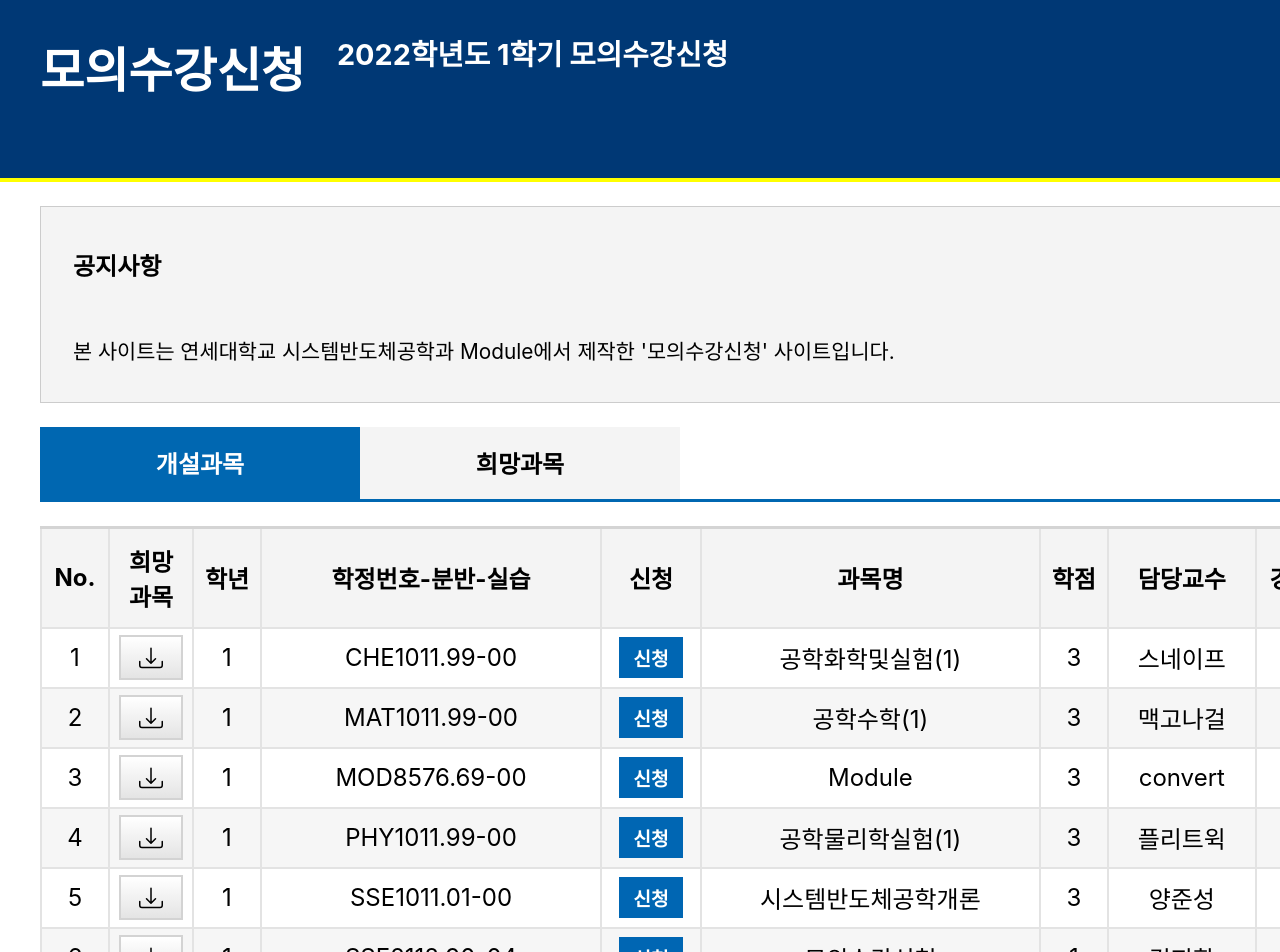
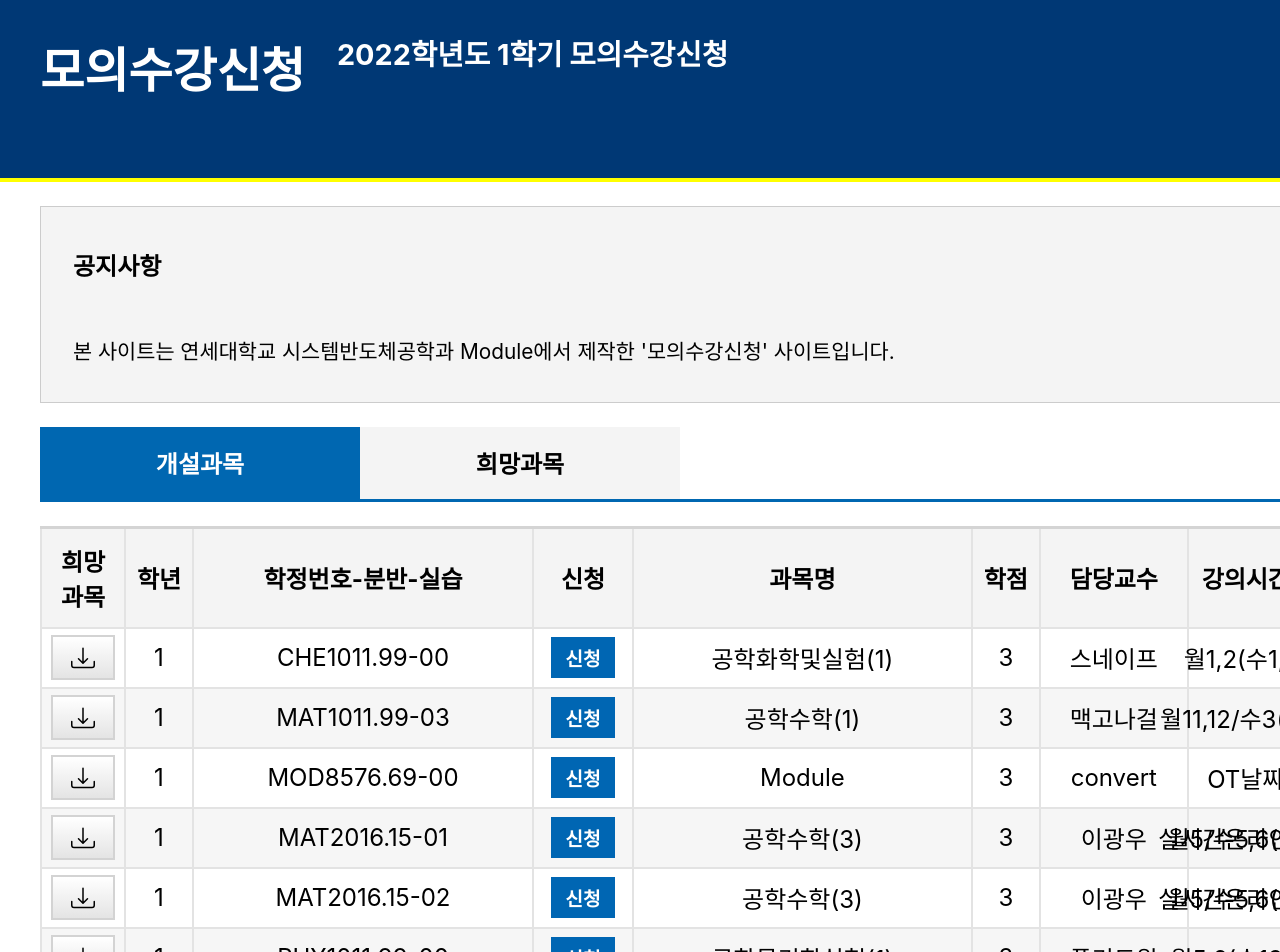
Before and after one commit to Jiwhan-Kim/Module_Imit, a React (Create React App) app: page /main in a window 1280 px wide. Shown: the top 952 px of the page. Built offline with nearby package versions, Linux system fonts and the light colour scheme; the HTML template or start-up script is replaced by a standard one.

Commit message:
220120 editedScrolling CSS

```diff
--- a/src/components/atoms/ModalSelect/index.jsx
+++ b/src/components/atoms/ModalSelect/index.jsx
@@ -3,7 +3,7 @@ import { Link } from "react-router-dom";
 import styled from "styled-components";
 
 function ModalSelect(props) {
-  const { open, close, lecName } = props;
+  const { open, close, lecName, isChecked } = props;
   return (
     <div>
       {open ? (
@@ -48,6 +48,7 @@ function ModalSelect(props) {
                 onClick={close}
               ></div>
             </Header>
+            {isChecked ? (
               <Body>
                 <P0 style={{ marginTop: "2rem" }}>
                   선택한 과목이 선택되었습니다.
@@ -64,6 +65,22 @@ function ModalSelect(props) {
                   <ProceedBtn onClick={close}>확인</ProceedBtn>
                 </Link>
               </Body>
+            ) : (
+              <Body>
+                <P0 style={{ marginTop: "2rem" }}>이미 선택된 과목입니다.</P0>
+                <div style={{ height: "1.5rem" }} />
+                <Link
+                  to="/main"
+                  style={{
+                    textDecoration: "none",
+                    color: "black",
+                    marginTop: "3.7rem",
+                  }}
+                >
+                  <ProceedBtn onClick={close}>확인</ProceedBtn>
+                </Link>
+              </Body>
+            )}
           </Alert>
         </Background>
       ) : null}
--- a/src/components/atoms/TrHeadForOL/index.jsx
+++ b/src/components/atoms/TrHeadForOL/index.jsx
@@ -4,7 +4,6 @@ import styled from "styled-components";
 function TrHeadForOL() {
   return (
     <TrHead>
-      <TdHead style={{ width: "4rem" }}>No.</TdHead>
       <TdHead style={{ width: "5rem" }}>
         희망
         <br />
@@ -86,7 +85,6 @@ const TdHead = styled.th`
   border-bottom: 0.15rem solid #e3e3e3;
   height: 6rem;
   white-space: pre-line;
-  border-collapse: collapse;
 
   display: flex;
   align-items: center;
--- a/src/components/molecules/OpenedLect/index.jsx
+++ b/src/components/molecules/OpenedLect/index.jsx
@@ -11,9 +11,16 @@ function OpenedLect({ lecture, selectLect, enrollLect, StartTime }) {
   const [modal0Open, setModal0Open] = useState(false);
   const [modal1Open, setModal1Open] = useState(false);
   const [lecName, setLecName] = useState("");
-  const openModal0 = (name) => {
+  const [isChecked, setIsChecked] = useState(0);
+  const openModal0 = (name, check, no) => {
     setModal0Open(true);
     setLecName(name);
+    if (check === 0) {
+      setIsChecked(1);
+    } else {
+      setIsChecked(0);
+    }
+    selectLect(no - 1, 1);
   };
   const openModal1 = () => {
     setModal1Open(true);
@@ -24,7 +31,7 @@ function OpenedLect({ lecture, selectLect, enrollLect, StartTime }) {
   const closeModal1 = () => {
     setModal1Open(false);
   };
-  function ListBox({ no, num, name, point, prof, time, place, remain }) {
+  function ListBox({ no, num, name, point, prof, time, place, remain, check }) {
     let color = "#ffffff";
     if (no % 2 === 1) {
       color = "#ffffff";
@@ -33,12 +40,10 @@ function OpenedLect({ lecture, selectLect, enrollLect, StartTime }) {
     }
     return (
       <Tr style={{ backgroundColor: color }}>
-        <Td style={{ width: "4rem" }}>{no}</Td>
         <Td style={{ width: "5rem" }}>
           <SelectBtn
             onClick={() => {
-              selectLect(no - 1, 1);
-              openModal0(name);
+              openModal0(name, check, no);
             }}
           />
         </Td>
@@ -81,11 +86,17 @@ function OpenedLect({ lecture, selectLect, enrollLect, StartTime }) {
       time={array[5]}
       place={array[6]}
       remain={array[7]}
+      check={array[8]}
     />
   ));
   return (
     <OutLineBox>
-      <ModalSelect open={modal0Open} close={closeModal0} lecName={lecName} />
+      <ModalSelect
+        open={modal0Open}
+        close={closeModal0}
+        lecName={lecName}
+        isChecked={isChecked}
+      />
       <ModalTime open={modal1Open} close={closeModal1} StartTime={StartTime} />
       <table
         style={{
@@ -94,10 +105,14 @@ function OpenedLect({ lecture, selectLect, enrollLect, StartTime }) {
           borderCollapse: "collapse",
         }}
       >
-        <thead>
+        <thead style={{ overflow: "auto", display: "inline-table" }}>
           <TrHeadForOL />
         </thead>
-        <tbody style={{ maxHeight: "20rem" }}>{ListItems}</tbody>
+        <tbody
+          style={{ display: "block", overflowY: "scroll", height: "30rem" }}
+        >
+          {ListItems}
+        </tbody>
       </table>
     </OutLineBox>
   );
@@ -117,6 +132,8 @@ const Td = styled.td`
   height: 3.5rem;
   border-left: 0.15rem solid #e3e3e3;
   border-bottom: 0.15rem solid #e3e3e3;
+  white-space: nowrap;
+  text-overflow: clip;
 
   text-align: center;
   display: flex;
--- a/src/components/molecules/SelectedLect/index.jsx
+++ b/src/components/molecules/SelectedLect/index.jsx
@@ -85,9 +85,12 @@ function SelectedLect({ lecture, selectLect, enrollLect, StartTime }) {
           borderTop: "0.2rem solid #d4d4d4",
           borderRight: "0.15rem solid #e3e3e3",
           borderCollapse: "collapse",
+          height: "60rem",
+          overflow: "auto",
+          display: "inline-table",
         }}
       >
-        <thead>
+        <thead style={{ display: "block", overflowY: "scroll" }}>
           <TrHeadForSL />
         </thead>
         <tbody style={{ minHeight: "20rem" }}>{ListItems}</tbody>
--- a/src/components/views/MainView/index.jsx
+++ b/src/components/views/MainView/index.jsx
@@ -15,64 +15,194 @@ const data = [
     "공학화학및실험(1)",
     3,
     "스네이프",
-    4,
+    "월1,2(수1,2)",
     "제1공학관",
     45,
     0,
     0,
   ],
-  [2, "MAT1011.99-00", "공학수학(1)", 3, "맥고나걸", 4, "제2공학관", 45, 0, 0],
-  [3, "MOD8576.69-00", "Module", 3, "convert", 3, "ASCII", 50, 0, 0],
+  [
+    2,
+    "MAT1011.99-03",
+    "공학수학(1)",
+    3,
+    "맥고나걸",
+    "월11,12/수3(수4)",
+    "제2공학관",
+    45,
+    0,
+    0,
+  ],
+  [3, "MOD8576.69-00", "Module", 3, "convert", "OT날짜", "ASCII", 50, 0, 0],
   [
     4,
+    "MAT2016.15-01",
+    "공학수학(3)",
+    3,
+    "이광우",
+    "월5/수5,6(월6)",
+    "실시간온라인/동영상콘텐츠(동영상콘텐츠)",
+    30,
+    0,
+    0,
+  ],
+  [
+    5,
+    "MAT2016.15-02",
+    "공학수학(3)",
+    3,
+    "이광우",
+    "월5/수5,6(월6)",
+    "실시간온라인/동영상콘텐츠(동영상콘텐츠)",
+    30,
+    0,
+    0,
+  ],
+  [
+    6,
     "PHY1011.99-00",
     "공학물리학실험(1)",
     3,
     "플리트윅",
-    4,
+    "월5,6(수13,14)",
     "제3공학관",
     45,
     0,
     0,
   ],
   [
-    5,
+    7,
     "SSE1011.01-00",
     "시스템반도체공학개론",
     3,
-    "양준성",
-    3,
+    "장지원",
+    "화6,7,목3",
     "1긱A413",
     50,
     0,
     0,
   ],
   [
-    6,
+    8,
+    "SSE2101.01-00",
+    "회로이론",
+    3,
+    "교수님",
+    "월2,3/수7",
+    "공D510/실시간온라인",
+    50,
+    0,
+    0,
+  ],
+  [
+    9,
+    "SSE2103.01-00",
+    "기초디지털논리회로",
+    3,
+    "양준성",
+    "화1,2/목2",
+    "동영상콘텐츠",
+    50,
+    0,
+    0,
+  ],
+  [
+    10,
+    "SSE2104.01-00",
+    "재료과학의기초",
+    3,
+    "장지원",
+    "월8/수2,3",
+    "실시간온라인/공D510",
+    50,
+    0,
+    0,
+  ],
+  [
+    11,
+    "SSE2105.01-00",
+    "데이터구조및알고리즘",
+    3,
+    "양준성",
+    "화3,4/목3",
+    "동영상콘텐츠/공D510",
+    50,
+    0,
+    0,
+  ],
+  [
+    12,
+    "SSE2106.01-00",
+    "시스템반도체개론",
+    3,
+    "양준성",
+    "화7/화8,9",
+    "공D510/동영상콘텐츠",
+    50,
+    0,
+    0,
+  ],
+
+  [
+    13,
     "SSE2118.90-04",
     "모의수강신청",
     1,
     "김지환",
-    0.5,
+    "매일매일.",
     "Zoom 강의실",
     50,
     0,
     0,
   ],
   [
-    7,
+    14,
     "UCR1007.44-00",
     "YONSEI RC 101 - 시스템반도체공학과",
     1,
-    "이주영",
-    1,
+    "한봉환",
+    "수7",
     "어딘가",
     50,
     0,
     0,
   ],
-  [8, "YCA1005.01-00", "채플(A)", 0.5, "스프라우트", 0.5, "어딘가", 4000, 0, 0],
-  [9, "YCB1101.99-00", "글쓰기", 3, "해그리드", 3, "어딘가", 25, 0, 0],
+  [
+    15,
+    "YCA1005.01-00",
+    "채플(A)",
+    0.5,
+    "스프라우트",
+    0.5,
+    "어딘가",
+    4000,
+    0,
+    0,
+  ],
+  [
+    16,
+    "YCB1101.99-00",
+    "글쓰기",
+    3,
+    "해그리드",
+    "화3,4/목4",
+    "어딘가",
+    25,
+    0,
+    0,
+  ],
+  [
+    17,
+    "YCA1102-99-00",
+    "기독교와현대사회",
+    3,
+    "교수님",
+    "목7/토4,5",
+    "어딘가",
+    25,
+    0,
+    0,
+  ],
 ];
 const winS0 = [0, blueColor, greyColor, "#ffffff", "#000000"];
 const winS1 = [1, greyColor, blueColor, "#000000", "#ffffff"];
```
Lines whose indentation alone changed are shown as unchanged.
